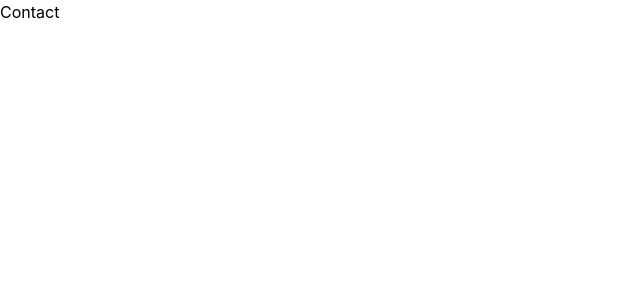
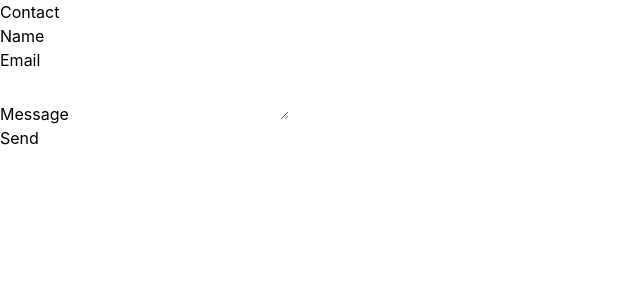
Before and after one commit to QwertyNora/portfolio, a React (Vite) app in the folder client/: page /contact in a window 1280 px wide. Shown: the top 300 px of the page, without its empty margins (0-640 px from the left). Built offline with nearby package versions, Linux system fonts and the light colour scheme.

Commit message:
Add contact form with message sending functionality

```diff
--- a/client/src/pages/Contact.tsx
+++ b/client/src/pages/Contact.tsx
@@ -1,5 +1,65 @@
+import { useState } from "react";
+import { sendContactMessage } from "../api/contactApi";
+
 const Contact = () => {
-    return <div>Contact</div>;
+    const [name, setName] = useState("");
+    const [email, setEmail] = useState("");
+    const [message, setMessage] = useState("");
+    const [success, setSuccess] = useState(false);
+    const [error, setError] = useState<string | null>(null);
+    const [loading, setLoading] = useState(false);
+
+    const handleSubmit = async (e: React.SubmitEvent) => {
+        e.preventDefault();
+        setError(null);
+        setLoading(true);
+
+        try {
+            await sendContactMessage({ name, email, message });
+            setSuccess(true);
+            setName("");
+            setEmail("");
+            setMessage("");
+        } catch {
+            setError("Something went wrong, try again in a bit.");
+        } finally {
+            setLoading(false);
+        }
+    };
+
+    return (
+        <div>
+            <h1>Contact</h1>
+            {success ? (
+                <p>Thank you for your message! I will get back to you ASAP.</p>
+            ) : (
+                <form onSubmit={handleSubmit}>
+                    <div>
+                        <label htmlFor="name">Name</label>
+                        <input id="name" type="text" value={name} onChange={e => setName(e.target.value)} required />
+                    </div>
+                    <div>
+                        <label htmlFor="email">Email</label>
+                        <input
+                            id="email"
+                            type="email"
+                            value={email}
+                            onChange={e => setEmail(e.target.value)}
+                            required
+                        />
+                    </div>
+                    <div>
+                        <label htmlFor="message">Message</label>
+                        <textarea id="message" value={message} onChange={e => setMessage(e.target.value)} required />
+                    </div>
+                    {error && <p>{error}</p>}
+                    <button type="submit" disabled={loading}>
+                        {loading ? "Sending..." : "Send"}
+                    </button>
+                </form>
+            )}
+        </div>
+    );
 };
 
 export default Contact;
```
